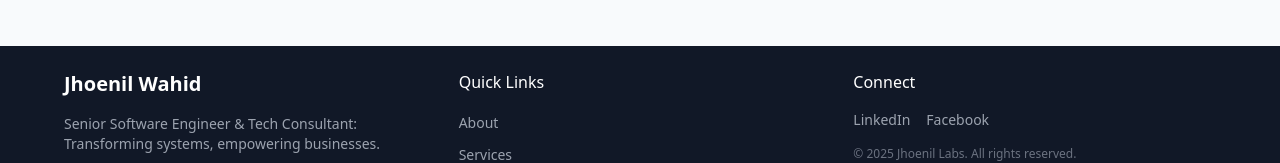
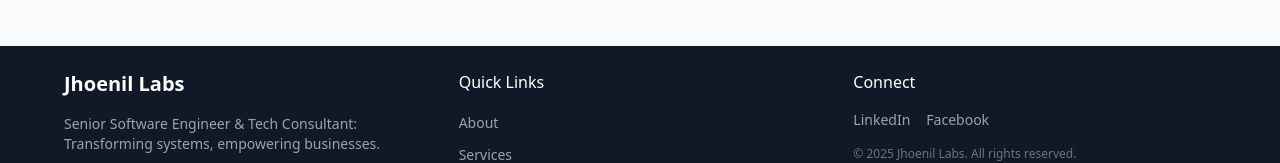
Before and after one commit to JHNLWHD/jhoenil-labs, a React (Vite) app: page /projects in a window 1280 px wide. Shown: the part 1324-1487 px from the top of the page. Built offline with nearby package versions, Linux system fonts and the light colour scheme.

Commit message:
feat: update footer text

```diff
--- a/src/components/Footer.tsx
+++ b/src/components/Footer.tsx
@@ -9,7 +9,7 @@ const Footer = () => {
       <div className="container mx-auto max-w-7xl">
         <div className="grid grid-cols-1 md:grid-cols-3 gap-8">
           <div>
-            <div className="font-bold text-xl mb-4">Jhoenil Wahid</div>
+            <div className="font-bold text-xl mb-4">Jhoenil Labs</div>
             <p className="text-gray-400 text-sm mb-4">
               Senior Software Engineer & Tech Consultant: Transforming systems, empowering businesses.
             </p>
```
